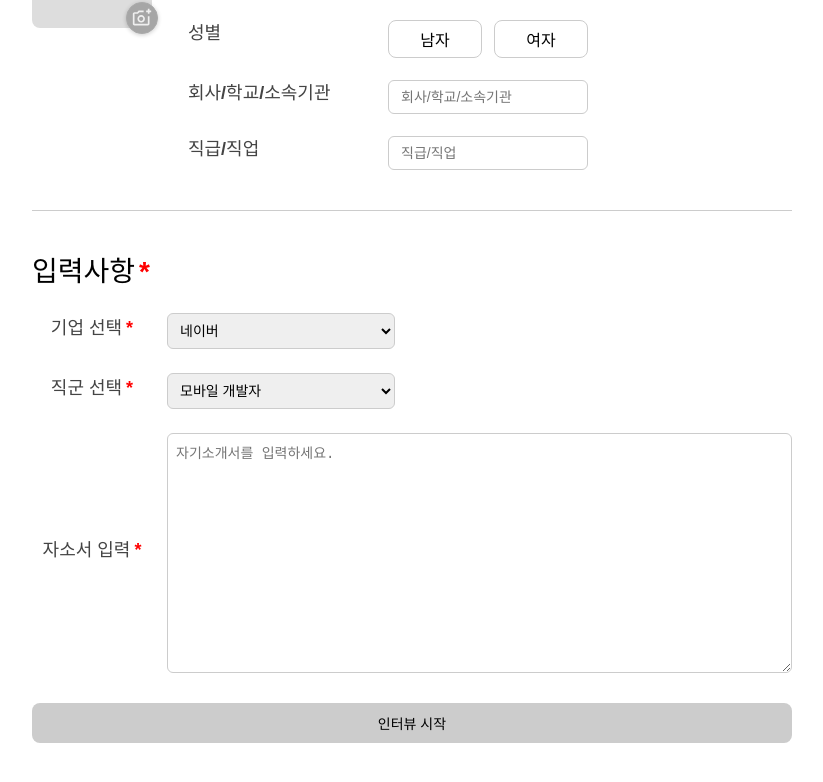
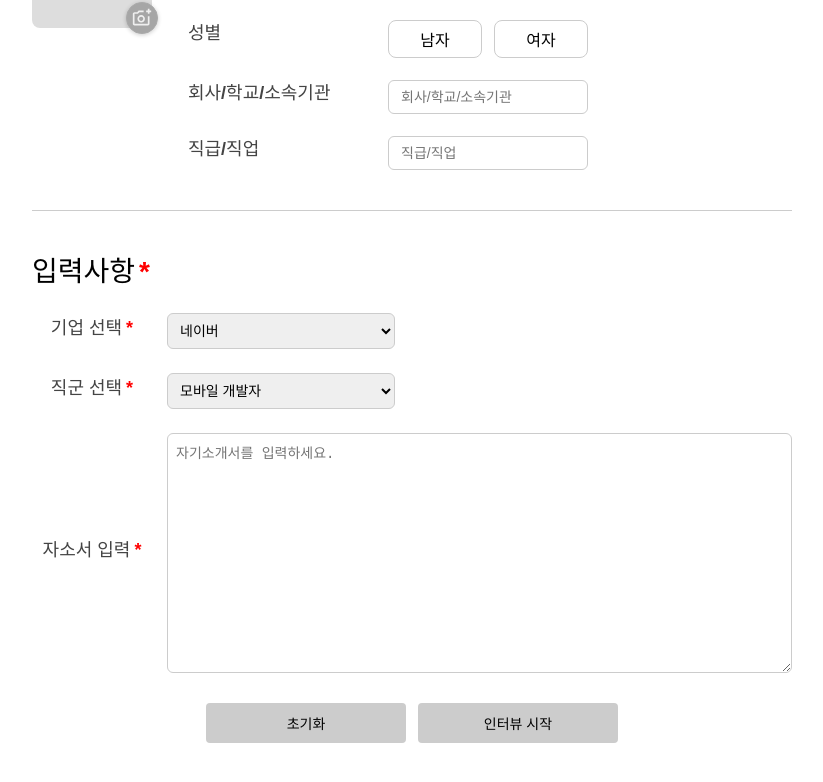
Before and after one commit to knupp7/react-ai-interview, a React (Vite) app in the folder vite-project/: page /interview in a window 1280 px wide. Shown: the part 254-1036 px from the top of the page, without its empty margins (228-1051 px from the left). Built offline with nearby package versions, Linux system fonts and the light colour scheme.

Commit message:
[feat] Interview 입력폼 캐싱 초기화 버튼 추가 & 캐싱 초기화 확인 알람 기능 추가

```diff
--- a/vite-project/src/constants/interviewFormStrings.js
+++ b/vite-project/src/constants/interviewFormStrings.js
@@ -13,6 +13,7 @@ export const INTERVIEW_LABELS = {
     resume: "자소서 입력",
     resumePlaceholder: "자기소개서를 입력하세요.",
     submit: "인터뷰 시작",
+    reset: "초기화",
     required: "*"
   };
 
--- a/vite-project/src/pages/Interview.jsx
+++ b/vite-project/src/pages/Interview.jsx
@@ -101,6 +101,36 @@ export default function Interview() {
     localStorage.setItem(FORM_CACHE_KEY, JSON.stringify(formData));
   }, [name, age, gender, organization, position, selectedCompany, selectedRole, resume, profileImage]);
 
+  // 캐시 삭제 & 상태 초기화
+  const handleReset = () => {
+    // 확인창 표시
+    const confirmed = window.confirm("입력한 내용을 모두 초기화하시겠습니까?");
+    if (!confirmed) return;
+
+    // 상태 초기화
+    setName("");
+    setAge("");
+    setGender(null);
+    setOrganization("");
+    setPosition("");
+    setSelectedCompany(DEFAULT_COMPANIES[0]);
+    setSelectedRole(DEFAULT_ROLES[0]);
+    setResume("");
+    setProfileImage(null);
+
+    // 에러 메시지 초기화
+    setErrors({
+      name: "",
+      age: "",
+      gender: "",
+      resume: "",
+    });
+
+    // 캐시 삭제
+    localStorage.removeItem(FORM_CACHE_KEY);
+  };
+
+
   return (
     <div className={styles.interview_container}>
       <ProfileSection
@@ -121,7 +151,8 @@ export default function Interview() {
         errors={errors} />
 
       <div className={styles.interviewStart_btn}>
-        <button onClick={handleSubmit}>{INTERVIEW_LABELS.submit}</button>
+        <button className={styles.resetButton} onClick={handleReset}>{INTERVIEW_LABELS.reset}</button>
+        <button className={styles.submitButton} onClick={handleSubmit}>{INTERVIEW_LABELS.submit}</button>
       </div>
     </div>
   );
--- a/vite-project/src/styles/Interview.module.css
+++ b/vite-project/src/styles/Interview.module.css
@@ -88,7 +88,7 @@ hr {
     align-items: center;
     justify-content: center;
     cursor: pointer;
-    box-shadow: 0 1px 4px rgba(0,0,0,0.2);
+    box-shadow: 0 1px 4px rgba(0, 0, 0, 0.2);
 }
 
 .upload_button:hover {
@@ -152,7 +152,8 @@ hr {
     margin-bottom: 6px;
 }
 
-select, textarea {
+select,
+textarea {
     width: 30%;
     padding: 8px;
     font-size: 14px;
@@ -167,24 +168,35 @@ textarea {
 }
 
 .interviewStart_btn {
-    text-align: center;
+    display: flex;
+    justify-content: center;
+    gap: 12px;
     margin-top: 30px;
-    padding: 0;
     background-color: white;
+    padding: 0 16px;
 }
 
-.interviewStart_btn > button {
+.submitButton,
+.resetButton {
+    flex: 1;
+    max-width: 200px;
     background-color: #ccc;
     color: black;
     padding: 10px 24px;
-    width: 100%;
     border: none;
     font-size: 14px;
     cursor: pointer;
+    border-radius: 4px;
+    transition: background-color 0.2s ease, color 0.2s ease;
 }
 
-.interviewStart_btn > button:hover {
+.submitButton:hover {
     background-color: black;
+    color: white;
+}
+
+.resetButton:hover {
+    background-color: #ea2121;
     color: white;
 }
 
```
